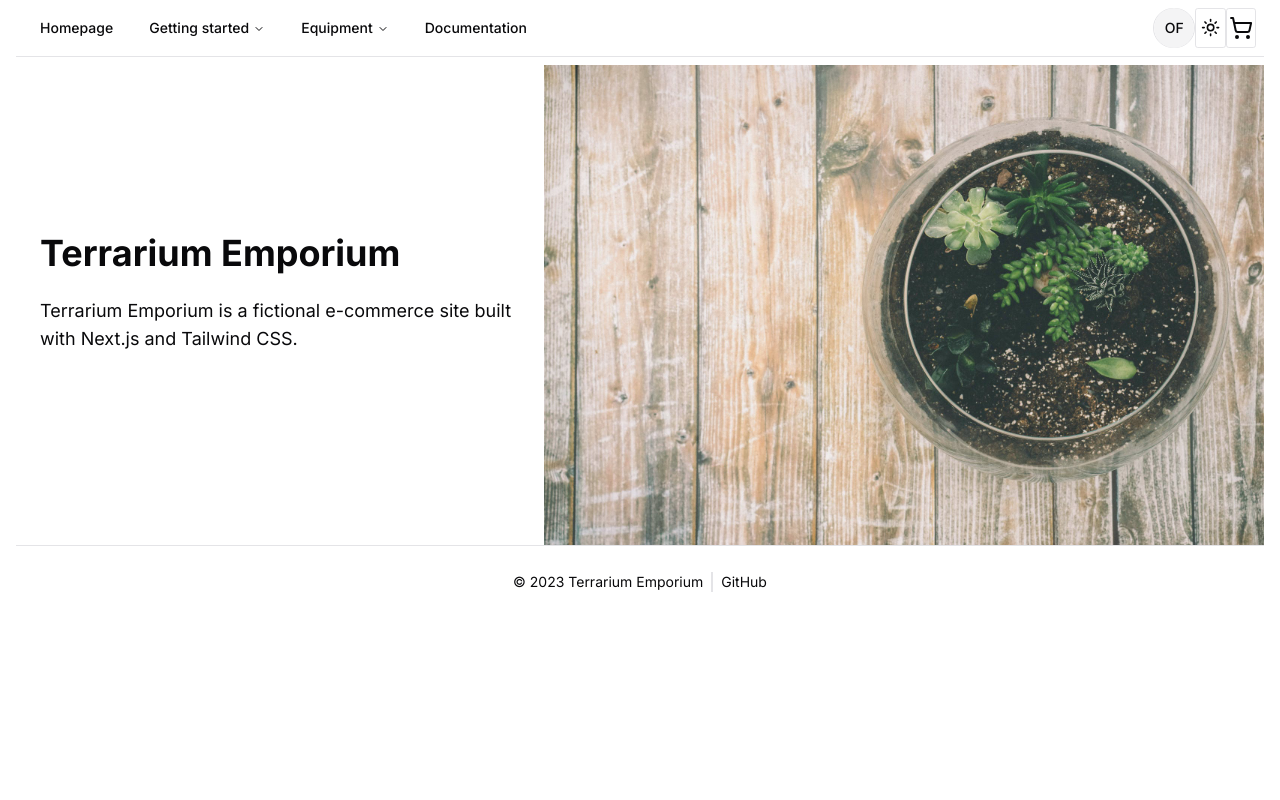
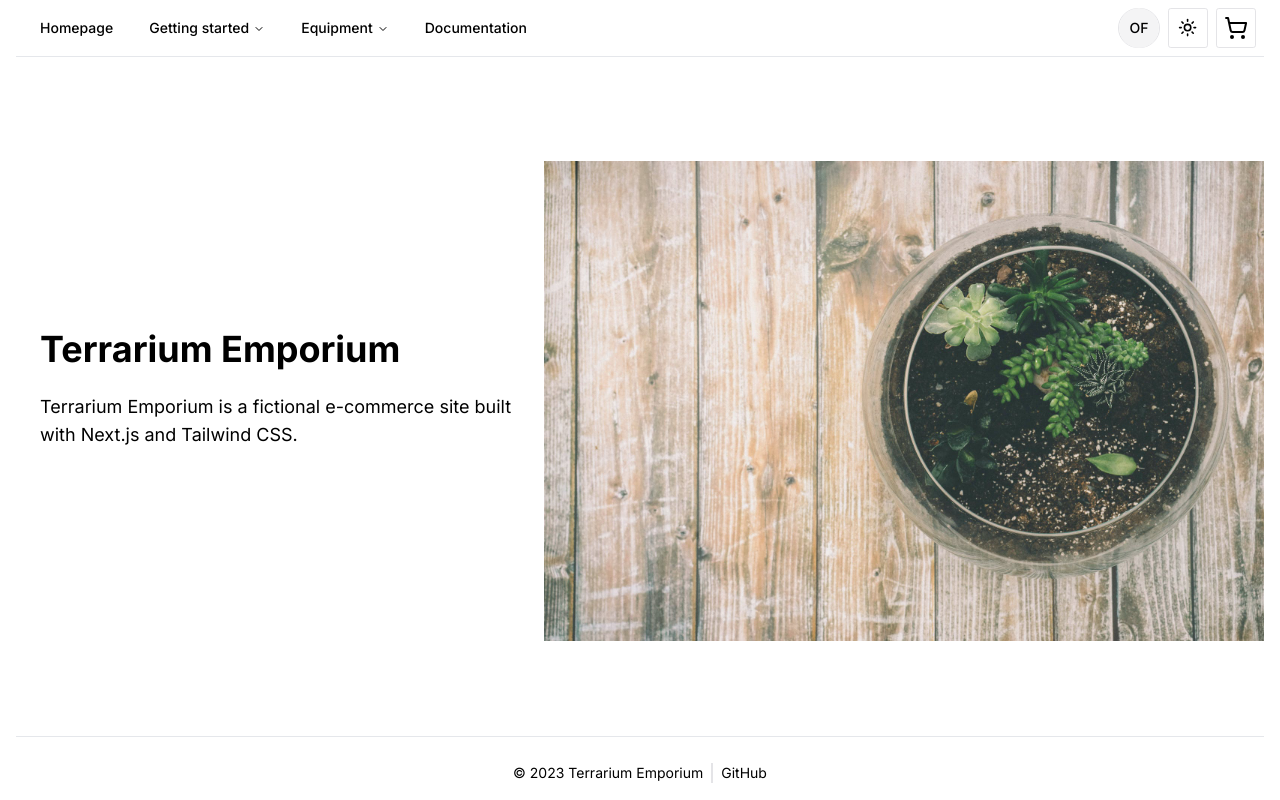
Before and after one commit to orenfackrell/nextjs-ecommerce, a Next.js app: page / in a window 1280 px wide. Built offline with nearby package versions, Linux system fonts and the light colour scheme; a web font is replaced by a local one.

Commit message:
remove layer in globals.css& fix gap in user-icons

```diff
--- a/app/components/user-icons.tsx
+++ b/app/components/user-icons.tsx
@@ -7,7 +7,7 @@ import { Avatar, AvatarFallback, AvatarImage } from './ui/avatar';
 
 export function UserIcons() {
   return (
-    <div className="flex justify-between w-1/12">
+    <div className="flex justify-end gap-2 w-40">
       <Button variant="outline" className="rounded-full p-0">
         <Avatar>
           <AvatarImage alt="Oren Fackrell" src="./favicon.ico" />
--- a/app/globals.css
+++ b/app/globals.css
@@ -48,12 +48,3 @@
     --ring: 240 4.9% 83.9%;
   }
 }
-
-@layer base {
-  * {
-    @apply border-border;
-  }
-  body {
-    @apply bg-background text-foreground;
-  }
-}
--- a/app/page.tsx
+++ b/app/page.tsx
@@ -7,7 +7,7 @@ import { Hero } from './components/hero';
 
 export default function Home() {
   return (
-    <>
+    <main className="h-screen flex flex-col justify-between">
       <nav className="flex justify-between border-b p-2 mb-2">
         <NavMenu />
         <UserIcons />
@@ -15,6 +15,6 @@ export default function Home() {
 
       <Hero />
       <Footer />
-    </>
+    </main>
   );
 }
```
Also changed, not shown: components.json.
